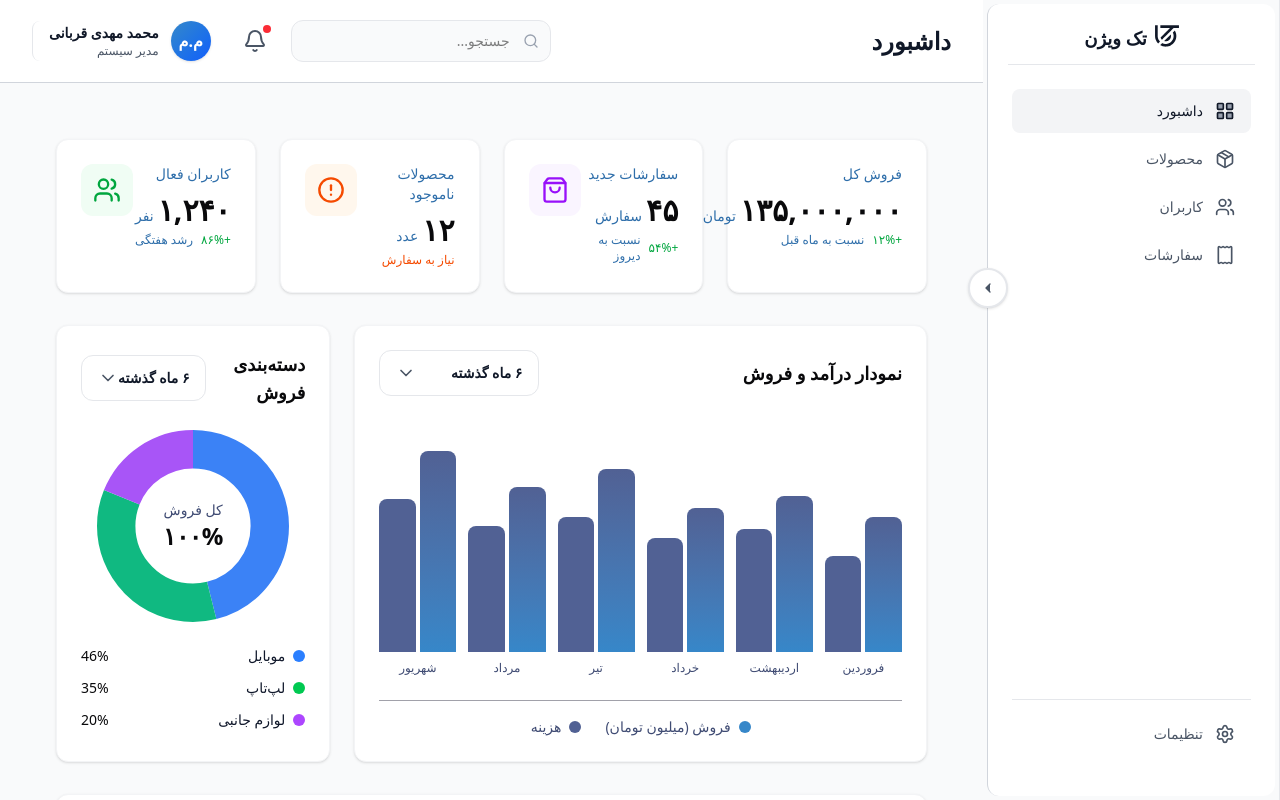
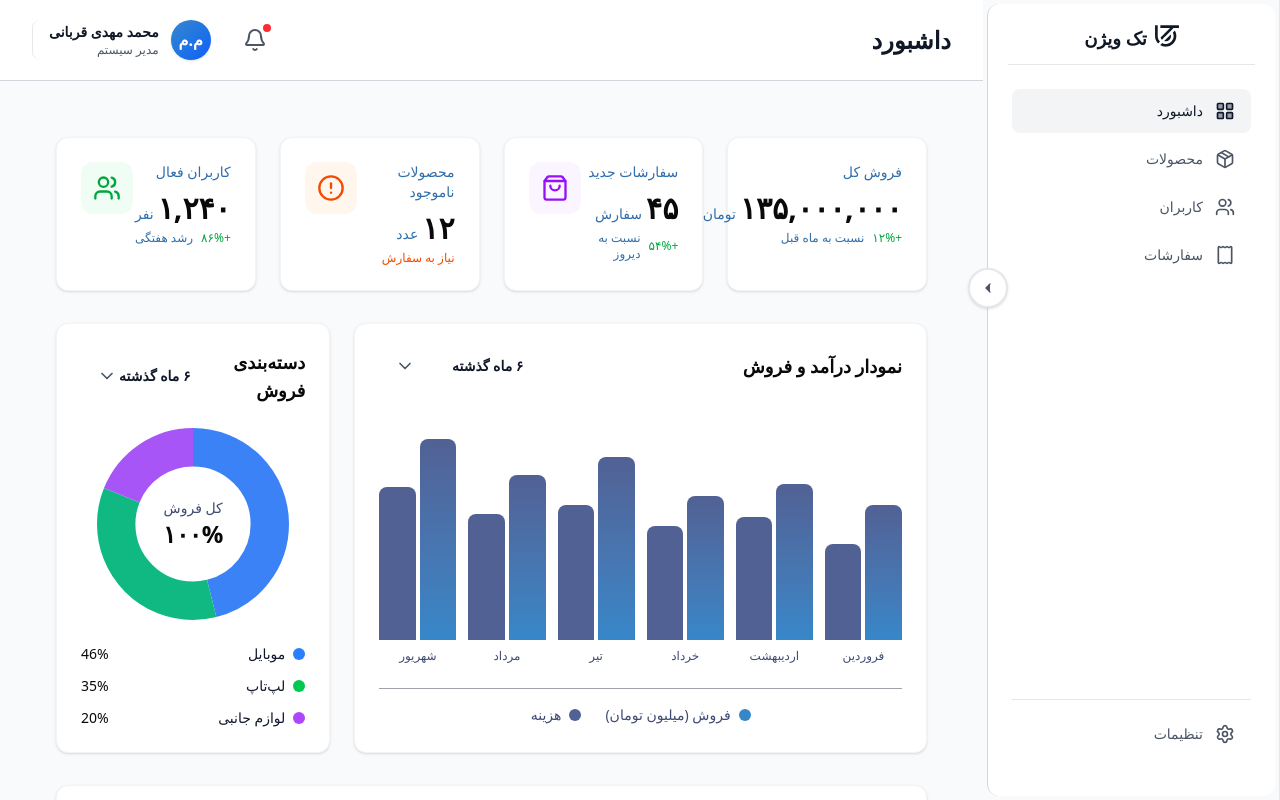
Before and after one commit to mahdi-delta/TechVision-AdminPanel, a React (Vite) app: page / in a window 1280 px wide. Built offline with nearby package versions, Linux system fonts and the light colour scheme; a small style sheet from the web is missing.

Commit message:
fix layouts

```diff
--- a/package.json
+++ b/package.json
@@ -15,6 +15,7 @@
     "react": "^19.2.0",
     "react-dom": "^19.2.0",
     "react-router-dom": "^7.13.1",
+    "recharts": "^3.8.1",
     "tailwindcss": "^4.2.0"
   },
   "devDependencies": {
--- a/src/components/AdminComponents/Header.jsx
+++ b/src/components/AdminComponents/Header.jsx
@@ -24,9 +24,6 @@ const Header = ({ onSidebarToggle }) => {
                          </div>
 
                          <div className="flex items-center gap-4 shrink-0">
-                              <div className="hidden md:block">
-                                   <SearchInput value="" onChange={() => {}} />
-                              </div>
                               <NotificationDropdown />
                               <ProfileDropdown />
                          </div>
--- a/src/components/AdminComponents/common/CustomDropdown.jsx
+++ b/src/components/AdminComponents/common/CustomDropdown.jsx
@@ -27,9 +27,9 @@ const CustomDropdown = ({
           <div className={`relative ${className}`} ref={dropdownRef}>
                <button
                     onClick={() => setIsOpen(!isOpen)}
-                    className="w-full px-4 py-3 bg-white border border-gray-200 rounded-xl text-sm text-right flex items-center justify-between hover:border-gray-700 hover:shadow-md focus:border-tech-accent focus:ring-2 focus:ring-tech-accent/20 transition-all duration-200 outline-none group"
+                    className="w-full px-4 py-2 rounded-xl text-sm text-right flex items-center justify-between hover:border-gray-700 hover:shadow-md focus:border-tech-accent  focus:ring-tech-accent/20 transition-all duration-200 outline-none group"
                >
-                    <span className="text-gray-900 font-semibold">{value || placeholder}</span>
+                    <span className="text-tech-navy font-semibold">{value || placeholder}</span>
                     <ChevronDown
                          className={`w-5 h-5 text-gray-600 group-hover:text-tech-accent transition-all duration-300 ${isOpen ? "rotate-180" : ""}`}
                     />
--- a/src/components/AdminComponents/header/NotificationDropdown.jsx
+++ b/src/components/AdminComponents/header/NotificationDropdown.jsx
@@ -24,7 +24,7 @@ const NotificationDropdown = () => {
                     onClick={() => setShowNotifications(!showNotifications)}
                     className="relative p-2 rounded-lg hover:bg-gray-50 transition-colors group"
                >
-                    <Bell className="w-6 h-6 text-gray-600 group-hover:text-blue-600 transition-colors" />
+                    <Bell className="w-6 h-6 text-gray-600 group-hover:fill-gray-400 transition-fill" />
                     <span className="absolute top-1 right-1 w-2 h-2 bg-red-500 rounded-full"></span>
                </button>
 
--- a/src/pages/Admin/Dashboard.jsx
+++ b/src/pages/Admin/Dashboard.jsx
@@ -201,9 +201,6 @@ const Dashboard = () => {
                <div className="bg-white rounded-xl p-6 shadow-sm border border-gray-100">
                     <div className="flex items-center justify-between mb-4">
                          <h3 className="text-lg font-semibold text-tech-text">آخرین سفارشات</h3>
-                         <button className="text-sm text-tech-test hover:text-tech-test font-medium">
-                              مشاهده همه
-                         </button>
                     </div>
                     <div className="overflow-x-auto">
                          <table className="w-full">
--- a/src/pages/Admin/Products.jsx
+++ b/src/pages/Admin/Products.jsx
@@ -70,7 +70,7 @@ const Products = () => {
                {/* Main Table */}
                <div className="bg-white rounded-xl shadow-sm border border-gray-100">
                     <div className="p-3 md:p-6 border-b border-gray-200">
-                         <div className="flex flex-col gap-3 md:gap-4">
+                         <div className="flex justify-between gap-3 md:gap-4">
                               <h2 className="text-lg md:text-xl font-semibold text-gray-900">
                                    لیست محصولات
                               </h2>
@@ -96,7 +96,7 @@ const Products = () => {
                                    </div>
                                    <button
                                         onClick={() => setShowAddModal(true)}
-                                        className="px-3 md:px-4 py-2 bg-blue-600 text-white rounded-lg hover:bg-blue-600 transition-colors text-sm flex items-center justify-center md:justify-start gap-2 flex-shrink-0"
+                                        className="px-3 md:px-4 py-2 bg-blue-600 text-white rounded-lg hover:bg-blue-600 transition-colors text-sm flex items-center justify-center md:justify-start gap-2 shrink-0"
                                    >
                                         <Plus className="w-5 h-5" />
                                         <span className="hidden md:inline">افزودن محصول</span>
```
Also changed, not shown: 1 other file (tests, documents, lock files or other folders).
